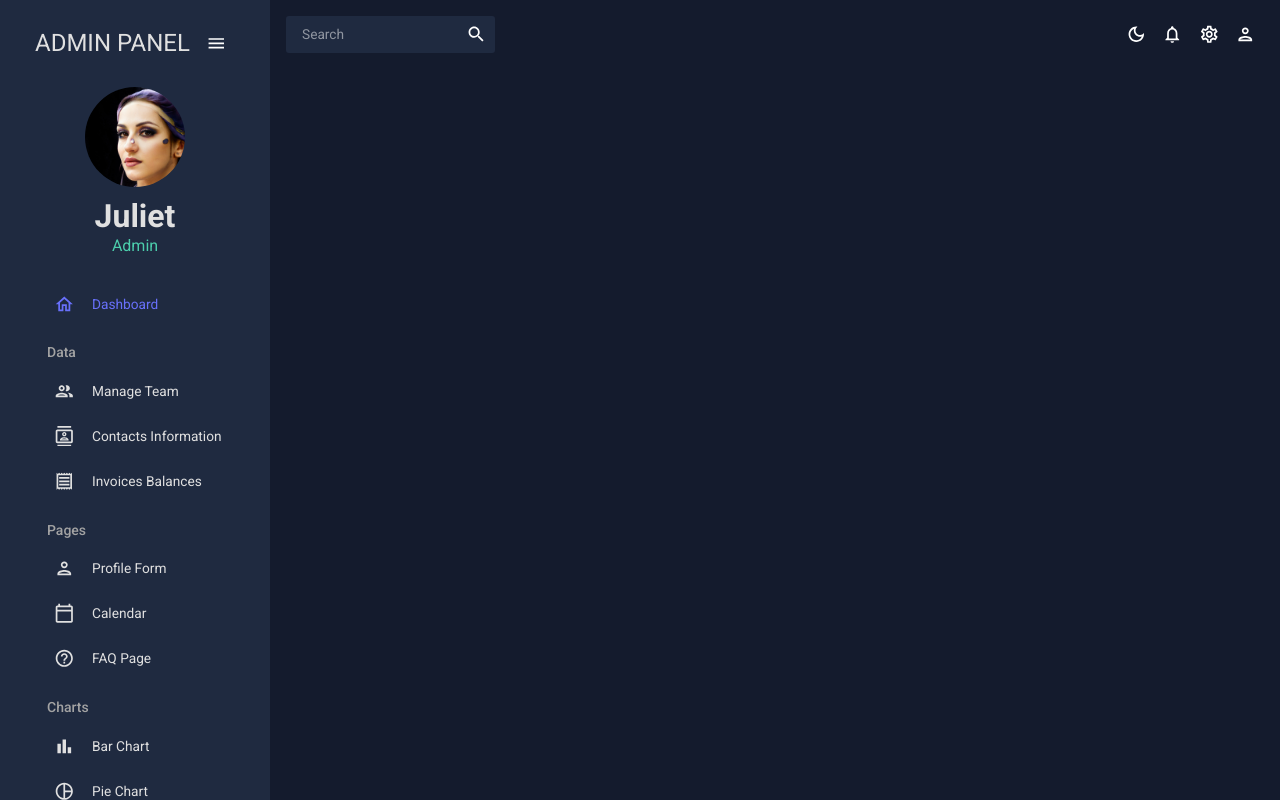
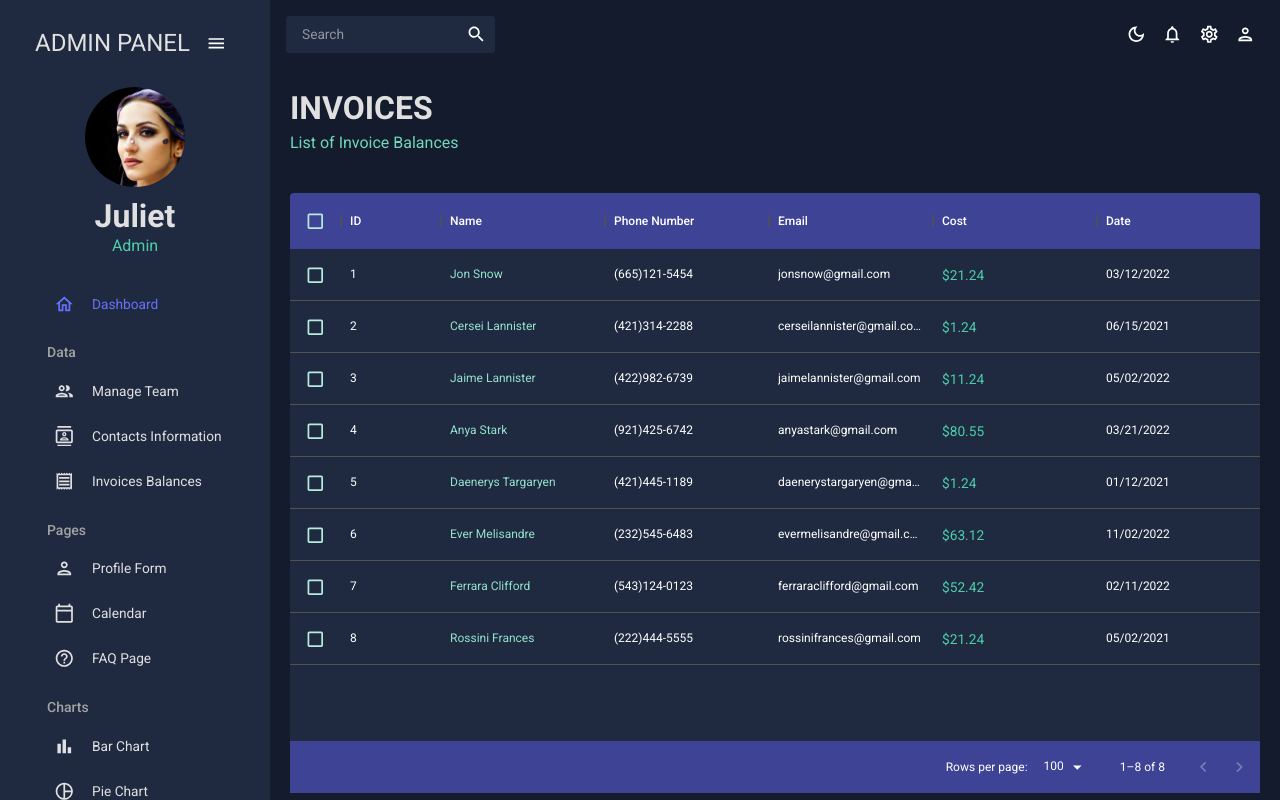
Before and after one commit to sludwikowski/admin-dashboard-app, a React (Create React App) app: page /invoices in a window 1280 px wide. Built offline with nearby package versions, Linux system fonts and the light colour scheme.

Commit message:
`invoices` component added

```diff
--- a/src/App.js
+++ b/src/App.js
@@ -9,7 +9,7 @@
 import Sidebar from './scenes/global/Sidebar'
 import Team from './scenes/team'
 import Contacts from './scenes/contacts'
-// import Invoices from './scenes/invoices'
+import Invoices from './scenes/invoices'
 // import Bar from './scenes/bar'
 // import Form from './scenes/form'
 // import Line from './scenes/line'
@@ -41,10 +41,10 @@
                 path={'/contacts'}
                 element={<Contacts/>}
               />
-              {/* <Route */}
-              {/*   path={'/invoices'} */}
-              {/*   element={<Invoices/>} */}
-              {/* /> */}
+              <Route
+                path={'/invoices'}
+                element={<Invoices/>}
+              />
               {/* <Route */}
               {/*   path={'/form'} */}
               {/*   element={<Form/>} */}
--- /dev/null
+++ b/src/scenes/invoices/index.js
@@ -0,0 +1,97 @@
+import React from 'react'
+
+import { mockDataInvoices } from '../../data/mockData'
+
+import { Box, Typography, useTheme } from '@mui/material'
+import { DataGrid } from '@mui/x-data-grid'
+import { tokens } from '../../theme'
+
+import Header from '../../components/Header'
+
+const Invoices = () => {
+  const theme = useTheme()
+  const colors = tokens(theme.palette.mode)
+  const columns = [
+    {
+      field: 'id',
+      headerName: 'ID'
+    },
+    {
+      field: 'name',
+      headerName: 'Name',
+      flex: 1,
+      cellClassName: 'name-column--cell'
+    },
+    {
+      field: 'phone',
+      headerName: 'Phone Number',
+      flex: 1
+    },
+    {
+      field: 'email',
+      headerName: 'Email',
+      flex: 1
+    },
+    {
+      field: 'cost',
+      headerName: 'Cost',
+      flex: 1,
+      renderCell: (params) => (
+        <Typography color={colors.greenAccent[500]}>
+          ${params.row.cost}
+        </Typography>
+      )
+    },
+    {
+      field: 'date',
+      headerName: 'Date',
+      flex: 1
+    }
+  ]
+
+  return (
+    <Box m={'20px'}>
+      <Header
+        title={'INVOICES'}
+        subtitle={'List of Invoice Balances'}
+      />
+      <Box
+        m={'40px 0 0 0'}
+        height={'75vh'}
+        sx={{
+          '& .MuiDataGrid-root': {
+            border: 'none'
+          },
+          '& .MuiDataGrid-cell': {
+            borderBottom: 'none'
+          },
+          '& .name-column--cell': {
+            color: colors.greenAccent[300]
+          },
+          '& .MuiDataGrid-columnHeaders': {
+            backgroundColor: colors.blueAccent[700],
+            borderBottom: 'none'
+          },
+          '& .MuiDataGrid-virtualScroller': {
+            backgroundColor: colors.primary[400]
+          },
+          '& .MuiDataGrid-footerContainer': {
+            borderTop: 'none',
+            backgroundColor: colors.blueAccent[700]
+          },
+          '& .MuiCheckbox-root': {
+            color: `${colors.greenAccent[200]} !important`
+          }
+        }}
+      >
+        <DataGrid
+          checkboxSelection
+          rows={mockDataInvoices}
+          columns={columns}
+        />
+      </Box>
+    </Box>
+  )
+}
+
+export default Invoices
```
